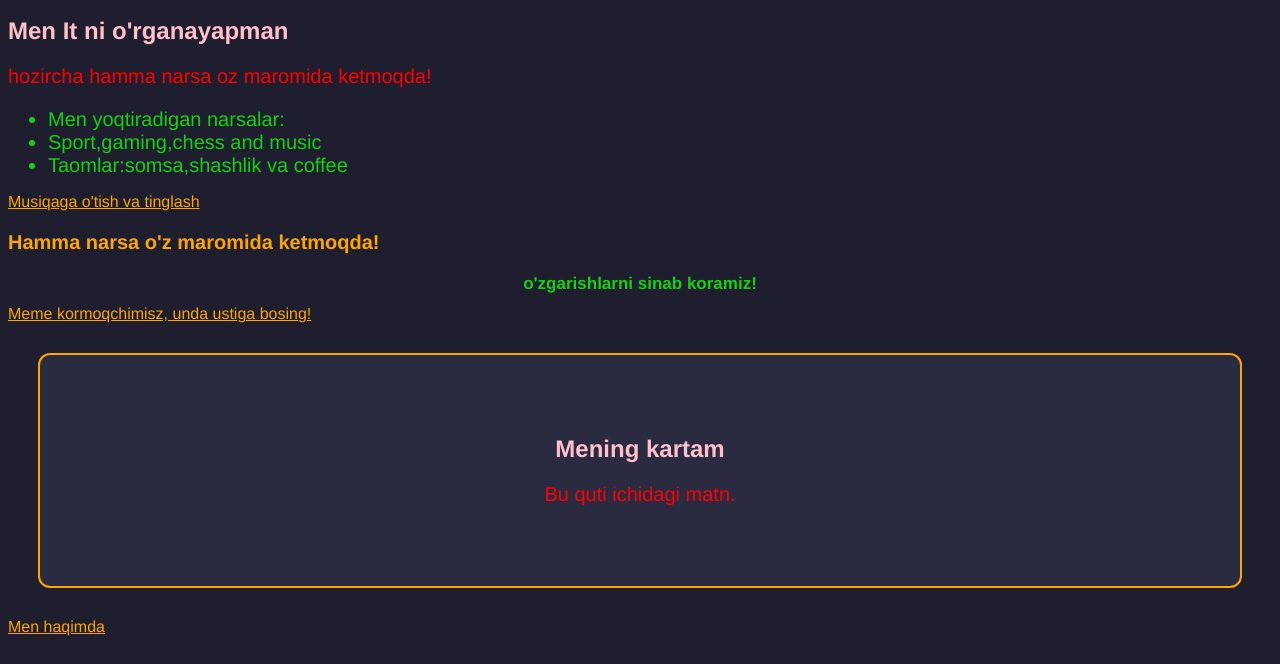
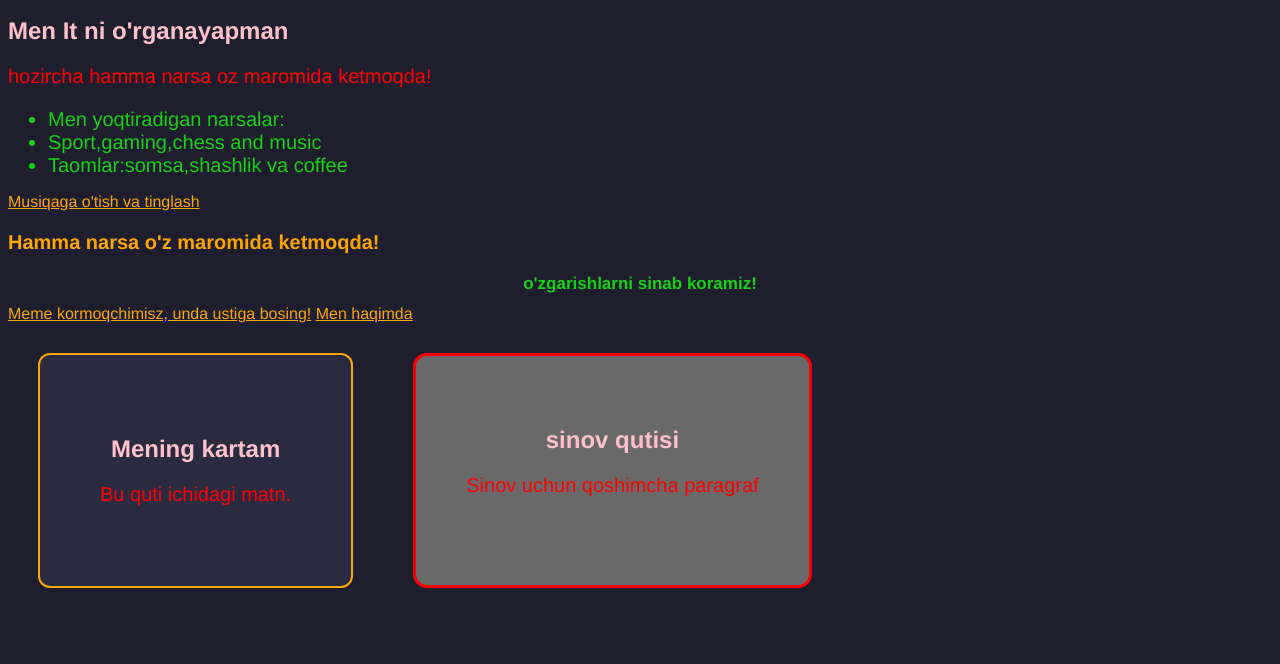
Before and after one commit to bekiportfolio/my-first-site, a plain HTML site: page index.html in a window 1280 px wide. Shown: the part 106-770 px from the top of the page. Drawn offline with Linux system fonts and the light colour scheme.

Commit message:
flex qoshildi va boricha organildi.

```diff
--- a/index.html
+++ b/index.html
@@ -22,16 +22,18 @@
     <p class="muhim">Hamma narsa o'z maromida ketmoqda!</p>
     <h1 class="ozgarish"> o'zgarishlarni sinab koramiz!</h1>
         <a href="https://youtu.be/S6UqgjaBt4w?si=Nhu8-jwiWX9n33p1">Meme kormoqchimisz, unda ustiga bosing!</a>
-    <div class="karta">
+        <a href="about.html">Men haqimda</a>
+        <div class="cards">
+            <div class="karta">
         <h2>Mening kartam</h2>
         <p>Bu quti ichidagi matn.</p>
     </div>
-    <a href="about.html">Men haqimda</a>
     <div class="box">
         <h2>sinov qutisi</h2>
         <p>Sinov uchun qoshimcha paragraf</p>
 
     </div>
+        </div>
 </body>
 
 </html>
--- a/style.css
+++ b/style.css
@@ -68,3 +68,8 @@
         .link2{
             color:crimson;
         }
+        .cards{
+            display: flex;
+            flex-direction: row;
+
+        }
```
